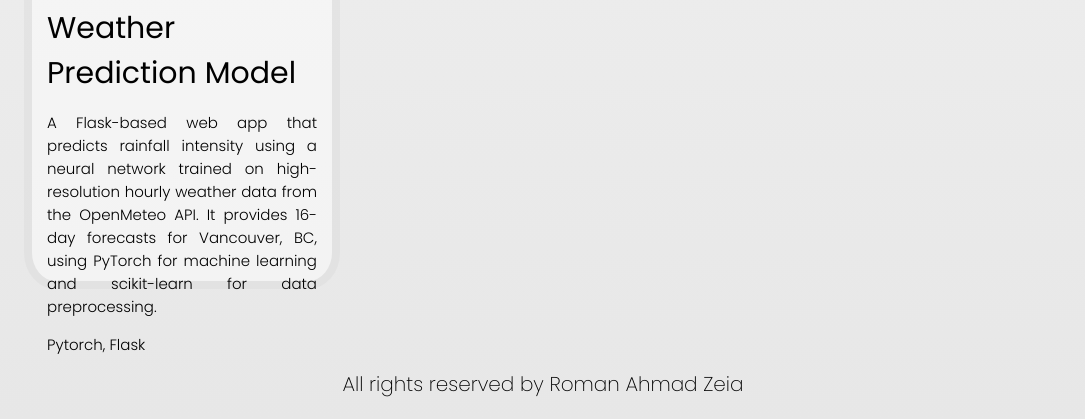
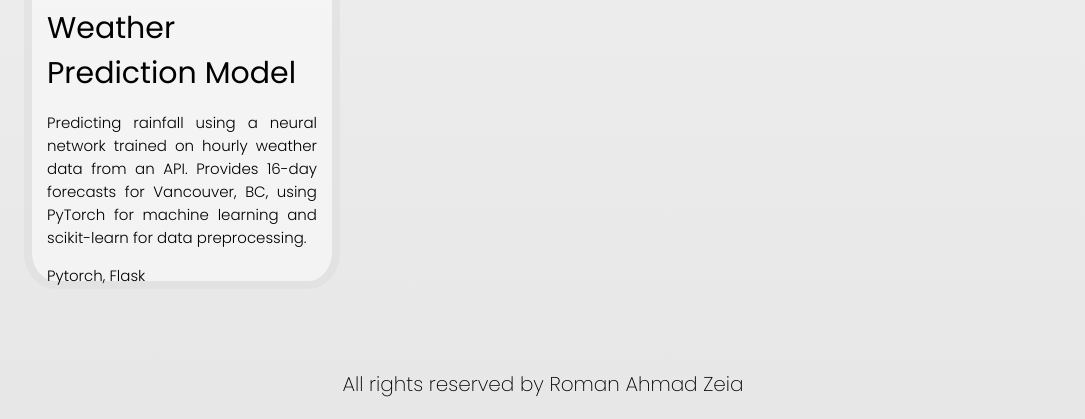
Before and after one commit to roman-ahmadzeia/portfolio, a website built with webpack: page index.html in a window 1280 px wide. Shown: the part 3704-4123 px from the top of the page, without its empty margins (97-1182 px from the left). Built offline with nearby package versions, Linux system fonts and the light colour scheme.

Commit message:
project updated

```diff
--- a/index.html
+++ b/index.html
@@ -321,7 +321,7 @@
           <a href="https://github.com/roman-ahmadzeia/weather-prediction-neural-network" class = "project-link"><ion-icon name="logo-github"></ion-icon></a>
         </div>
         <h1>Weather Prediction Model</h1>
-        <p> A Flask-based web app that predicts rainfall intensity using a neural network trained on high-resolution hourly weather data from the OpenMeteo API. It provides 16-day forecasts for Vancouver, BC, using PyTorch for machine learning and scikit-learn for data preprocessing.
+        <p> Predicting rainfall using a neural network trained on hourly weather data from an API. Provides 16-day forecasts for Vancouver, BC, using PyTorch for machine learning and scikit-learn for data preprocessing.
         </p>
         <p>Pytorch, Flask</p>
       </div>
```
